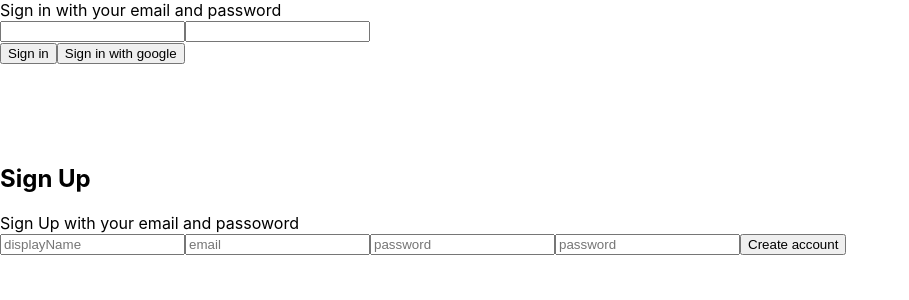
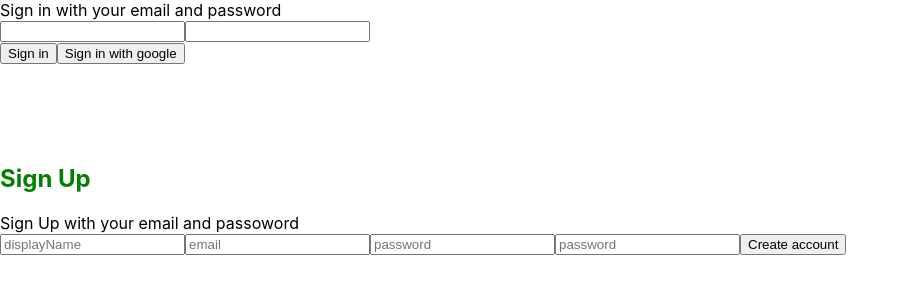
Before and after one commit to Michal41/serverless, a React (Create React App) app: page / in a window 1280 px wide. Shown: the top 300 px of the page, without its empty margins (0-909 px from the left). Built offline with nearby package versions, Linux system fonts and the light colour scheme; no server answers.

Commit message:
introduce jss

```diff
--- a/package.json
+++ b/package.json
@@ -7,8 +7,10 @@
     "@testing-library/react": "^11.1.0",
     "@testing-library/user-event": "^12.1.10",
     "firebase": "^8.3.3",
+    "jss": "^10.6.0",
     "react": "^17.0.2",
     "react-dom": "^17.0.2",
+    "react-jss": "^10.6.0",
     "react-scripts": "4.0.3",
     "web-vitals": "^1.0.1"
   },
--- a/src/components/SignUp.jsx
+++ b/src/components/SignUp.jsx
@@ -1,7 +1,9 @@
 import React, { useState } from 'react';
 import {auth, createUserProfileDocument } from "../firebase/firebase.utils";
+import {createUseStyles} from 'react-jss'
 
 const SignUp = () => {
+  const classes = useStyles()
   const [displayName, setDisplayName] = useState('');
   const [email, setEmail] = useState('');
   const [password, setPassword] = useState('');
@@ -32,7 +34,7 @@ const SignUp = () => {
 
   return (
     <div>
-    <h2> Sign Up </h2>
+    <h2 className={classes.title}> Sign Up </h2>
     <span>Sign Up with your email and passoword </span>
 
     <form onSubmit={handleSubmit}>
@@ -83,5 +85,13 @@ const SignUp = () => {
   )
 }
 
+const useStyles = createUseStyles({
+  title: {
+    color: 'green',
+    textAlign: 'left',
+    // text-align: 'left',
+  }
+})
+
 
 export default SignUp;
```
Also changed, not shown: 1 other file (tests, documents, lock files or other folders).
